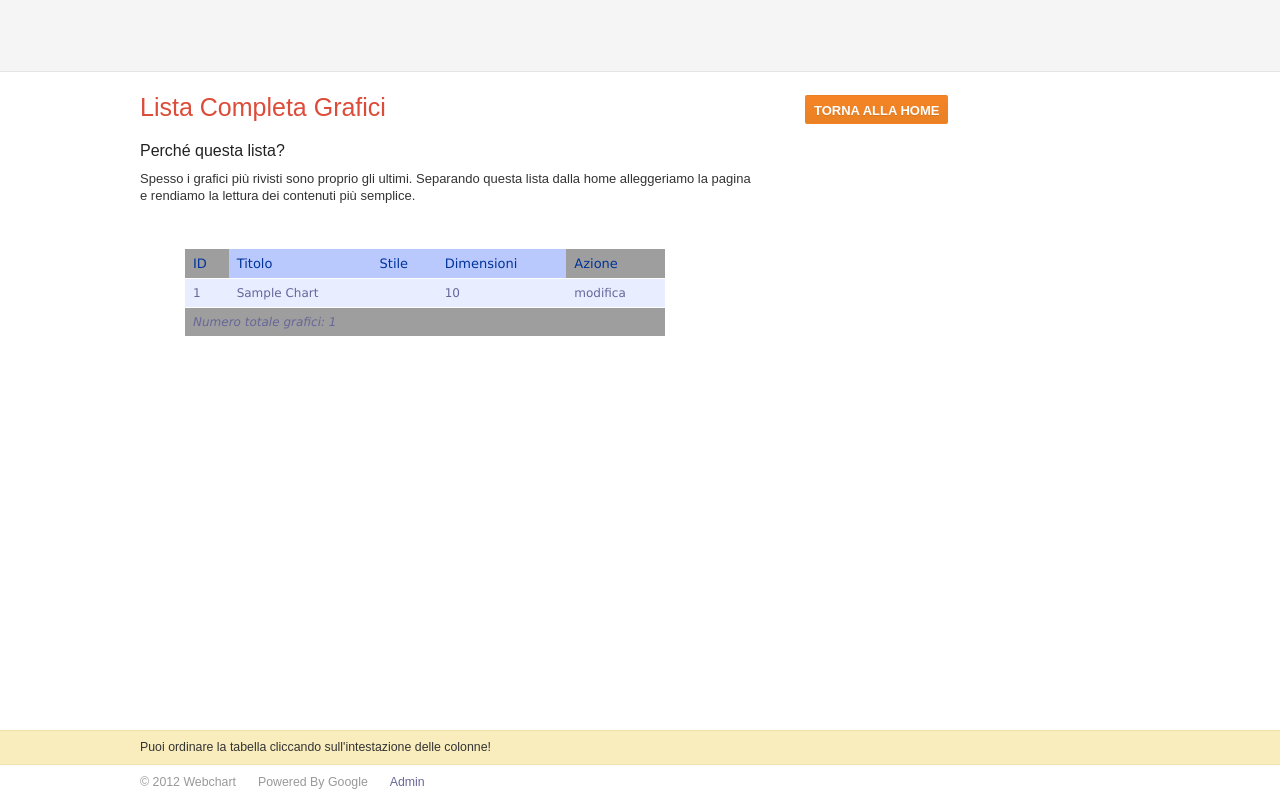
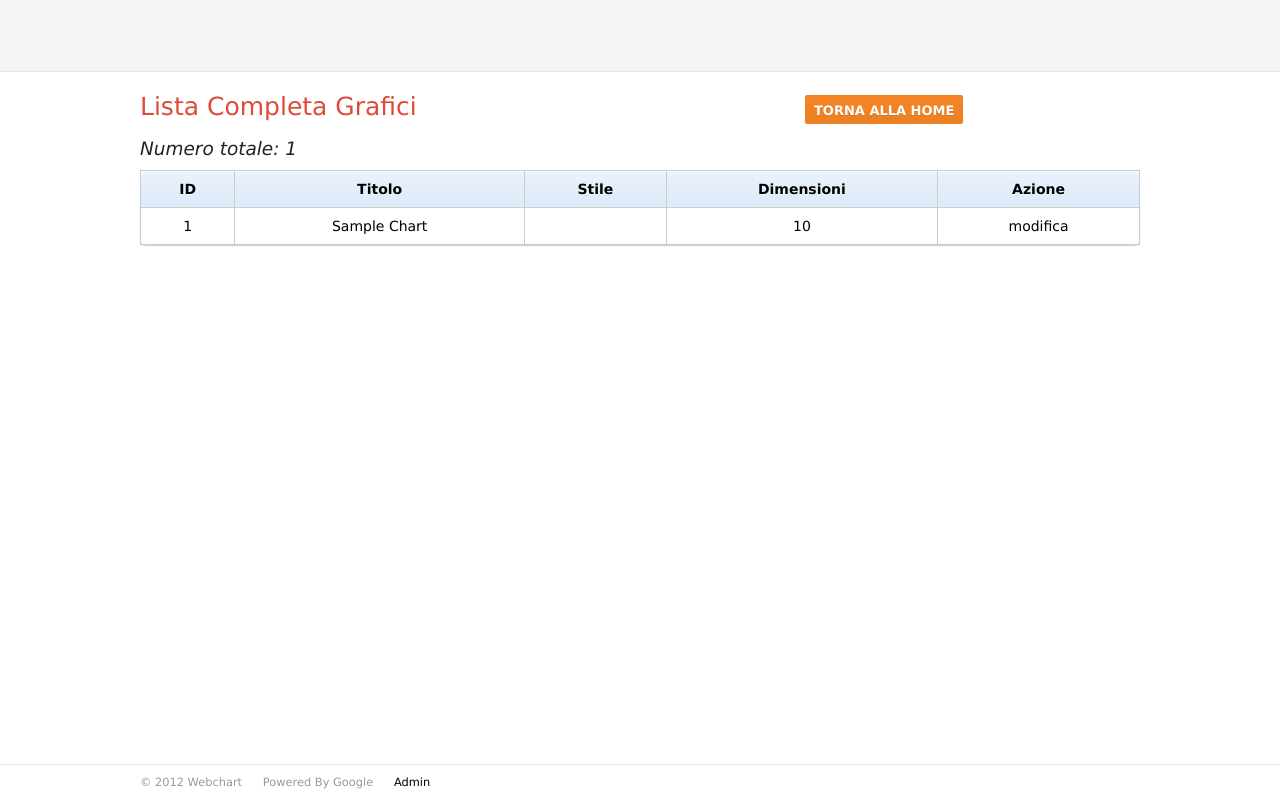
Before and after one commit to flavoi/pickachart, a Django app: template core/templates/allcharts.html in a window 1280 px wide. Run offline with Django 3.2, Linux system fonts and the light colour scheme; the template is opened without the code that fills it: most values are stand-ins (such as "Sample title", 1, 10 or a date in 2020); grey boxes are pictures that could not be loaded.

Commit message:
Fix pagina riepilogo.

```diff
--- a/core/templates/allcharts.html
+++ b/core/templates/allcharts.html
@@ -4,9 +4,10 @@
 {% endblock %}
 {% block content %}
 
-  <div class="google-header-bar">
-  </div>
+  <div class="google-header-bar"></div>
+
   <div class="main content clearfix">
+
   <div class="sign-in">
   <div class="signin-box">
     <form method="link" action="{% url 'home' %}">
@@ -14,13 +15,14 @@
     </form>
   </div>
   </div>
-  <div class="product-info jotspot">
+
   <div class="product-headers">
     <h1>Lista Completa Grafici</h1>
   </div>
-  <h3>Perch&eacute; questa lista?</h3>
-  <p>Spesso i grafici pi&ugrave; rivisti sono proprio gli ultimi. Separando questa lista dalla home alleggeriamo la pagina e rendiamo la lettura dei contenuti pi&ugrave; semplice. </p>
-<table class="sortable" id="rounded-corner" summary="Lista completa in dettaglio dei grafici prodotti">
+
+  <h3><em>Numero totale: {{ count }}</em></h3>
+
+  <table class="bordered">
     <thead>
     	<tr>
   		  <th scope="col" class="rounded-company">ID</th>
@@ -30,23 +32,15 @@
         <th scope="col" class="rounded-q4">Azione</th>
       </tr>
     </thead>
-        <tfoot>
-    	<tr>
-        	<td colspan="4" class="rounded-foot-left"><em>Numero totale grafici: {{ count }}</em></td>
-        	<td class="rounded-foot-right">&nbsp;</td>
-        </tr>
-    </tfoot>
     <tbody>
   		{% for chart in charts %}
     		<tr>
     			<td>{{ chart.id }}</td>
           <td><a href="{% url 'visualize' chart.id chart.style %}">{{ chart.title|title }}</a></td>
-            <td>{% ifequal chart.style 'lc' %}linee
-			    {% else %}{% ifequal chart.style 'bvg'%}barre
-					      {% else %}{% ifequal chart.style 'mst'%}misto
-									{% endifequal %}
-						  {% endifequal %}
-				{% endifequal %}
+          <td>
+            {% ifequal chart.style 'lc' %}linee{% endifequal %}
+    			  {% ifequal chart.style 'bvg'%}barre{% endifequal %}
+    		    {% ifequal chart.style 'mst'%}misto{% endifequal %}
   	     	</td>
           <td>{{ chart.width }}</td>
           <td><a href="{% url 'update' chart.id %}">modifica</a></td>
@@ -55,9 +49,4 @@
     </tbody>
   </table>
   </div>
- </div>
 {% endblock %}
-
-{% block message %}
-	Puoi ordinare la tabella cliccando sull'intestazione delle colonne!
-{% endblock %}
--- a/core/templates/base.html
+++ b/core/templates/base.html
@@ -5,8 +5,11 @@
 	<meta charset="utf-8">
 	<title>{% block title %}{% endblock %}</title>
 	{% block extrastyle %}
+
 	<link rel="stylesheet" href="{{ STATIC_URL }}css/main.css" type="text/css" media="screen" />
-	<script type="text/javascript" src="{{ STATIC_URL }}js/accordian.pack.js"></script>
+    <link href='http://fonts.googleapis.com/css?family=Ubuntu' rel='stylesheet' type='text/css'>
+
+    <script type="text/javascript" src="{{ STATIC_URL }}js/accordian.pack.js"></script>
 	<link rel="shortcut icon" href="{{ STATIC_URL }}img/favicon/wc.ico">
 	{% endblock %}
 	{% block extrahead %}{% endblock %}
--- a/core/templates/plain.html
+++ b/core/templates/plain.html
@@ -6,25 +6,14 @@
 <link rel="stylesheet" href="{{ STATIC_URL }}css/plain.css" type="text/css" media="screen" />
 <link rel="stylesheet" href="{{ STATIC_URL }}css/tables.css" type="text/css" media="screen" />
 <link rel="shortcut icon" href="{{ STATIC_URL }}img/favicon/favicon/wc.ico">
-<script src="{{ STATIC_URL }}js/sorttable.js"></script>
 {% block extrahead %}
 {% endblock %}
 </head>
 
 <body>
 	<div class="wrapper">
-	{% block content %}
-	{% endblock %}
-
-	<div class="announce-bar">
-		<div class="content">
-			<p class="message">
-				{% block message %}
-				{% endblock %}
-			</p>
+		{% block content %}{% endblock %}
 	</div>
-	</div>
-
 	<div class="google-footer-bar">
 		<div class="footer content clearfix">
 			<ul>
@@ -35,6 +24,5 @@
 			</ul>
 		</div>
 	</div>
-</div>
 </body>
 </html>
--- a/media/static/css/main.css
+++ b/media/static/css/main.css
@@ -9,6 +9,7 @@ body {
 	margin:10px;
 	color:#555;
 }
+
 html {
 	height: 100%;
 	margin-bottom: 1px;
--- a/media/static/css/plain.css
+++ b/media/static/css/plain.css
@@ -7,11 +7,12 @@
   article, aside, details, figcaption, figure, footer,header, hgroup, menu, nav, section
   {  display: block;}
 
-  html {  font: 81.25% arial, helvetica, sans-serif;  background: #fff;  color: #333;  line-height: 1;  direction: ltr;}
+  html { font: 75% "Lucida Grande","Lucida Sans Unicode",geneva,verdana,sans-serif; }
 
-  a {  color: #669;  text-decoration: none;}a:active {  color: #669;}
 
-  a:hover {  text-decoration: underline;}
+  a { color: black;  text-decoration: none;}
+  a:active { color: black; }
+  a:hover { text-decoration: underline;}
 
   h1, h2, h3, h4, h5, h6 {  color: #222;  font-size: 1.54em;  font-weight: normal;  line-height: 24px;  margin: 0 0 .46em;}
   p {  line-height: 17px;  margin: 0 0 1em;}ol, ul {  list-style: none;  line-height: 17px;  margin: 0 0 1em;}
--- a/media/static/css/tables.css
+++ b/media/static/css/tables.css
@@ -1,44 +1,154 @@
-#rounded-corner
-{
-	font-family: "Lucida Sans Unicode", "Lucida Grande", Sans-Serif;
-	font-size: 12px;
-	margin: 45px;
-	width: 480px;
-	text-align: left;
-	border-collapse: collapse;
+
+table {
+    *border-collapse: collapse; /* IE7 and lower */
+    border-spacing: 0;
+    width: 100%;
+    font-size: 14px;
+    margin-bottom: 30px;
 }
-#rounded-corner thead th.rounded-company
-{
-	background: #b9c9fe url('http://dl.dropbox.com/u/6765733/WebChart/tables/left.png') left -1px no-repeat;
+
+.bordered {
+    border: solid #ccc 1px;
+    -moz-border-radius: 6px;
+    -webkit-border-radius: 6px;
+    border-radius: 6px;
+    -webkit-box-shadow: 0 1px 1px #ccc;
+    -moz-box-shadow: 0 1px 1px #ccc;
+    box-shadow: 0 1px 1px #ccc;
 }
-#rounded-corner thead th.rounded-q4
-{
-	background: #b9c9fe url('http://dl.dropbox.com/u/6765733/WebChart/tables/right.png') right -1px no-repeat;
+
+.bordered tr:hover {
+    background: #fbf8e9;
+    -o-transition: all 0.1s ease-in-out;
+    -webkit-transition: all 0.1s ease-in-out;
+    -moz-transition: all 0.1s ease-in-out;
+    -ms-transition: all 0.1s ease-in-out;
+    transition: all 0.1s ease-in-out;
 }
-#rounded-corner th
-{
-	padding: 8px;
-	font-weight: normal;
-	font-size: 13px;
-	color: #039;
-	background: #b9c9fe;
+
+.bordered td, .bordered th {
+    border-left: 1px solid #ccc;
+    border-top: 1px solid #ccc;
+    padding: 10px;
+    text-align: center;
 }
-#rounded-corner td
-{
-	padding: 8px;
-	background: #e8edff;
-	border-top: 1px solid #fff;
-	color: #669;
+
+.bordered th {
+    background-color: #dce9f9;
+    background-image: -webkit-gradient(linear, left top, left bottom, from(#ebf3fc), to(#dce9f9));
+    background-image: -webkit-linear-gradient(top, #ebf3fc, #dce9f9);
+    background-image:    -moz-linear-gradient(top, #ebf3fc, #dce9f9);
+    background-image:     -ms-linear-gradient(top, #ebf3fc, #dce9f9);
+    background-image:      -o-linear-gradient(top, #ebf3fc, #dce9f9);
+    background-image:         linear-gradient(top, #ebf3fc, #dce9f9);
+    -webkit-box-shadow: 0 1px 0 rgba(255,255,255,.8) inset;
+    -moz-box-shadow:0 1px 0 rgba(255,255,255,.8) inset;
+    box-shadow: 0 1px 0 rgba(255,255,255,.8) inset;
+    border-top: none;
+    text-shadow: 0 1px 0 rgba(255,255,255,.5);
 }
-#rounded-corner tfoot td.rounded-foot-left
-{
-	background: #e8edff url('table-images/botleft.png') left bottom no-repeat;
+
+.bordered td:first-child, .bordered th:first-child {
+    border-left: none;
 }
-#rounded-corner tfoot td.rounded-foot-right
-{
-	background: #e8edff url('table-images/botright.png') right bottom no-repeat;
+
+.bordered th:first-child {
+    -moz-border-radius: 6px 0 0 0;
+    -webkit-border-radius: 6px 0 0 0;
+    border-radius: 6px 0 0 0;
 }
-#rounded-corner tbody tr:hover td
-{
-	background: #d0dafd;
+
+.bordered th:last-child {
+    -moz-border-radius: 0 6px 0 0;
+    -webkit-border-radius: 0 6px 0 0;
+    border-radius: 0 6px 0 0;
 }
+
+.bordered th:only-child{
+    -moz-border-radius: 6px 6px 0 0;
+    -webkit-border-radius: 6px 6px 0 0;
+    border-radius: 6px 6px 0 0;
+}
+
+.bordered tr:last-child td:first-child {
+    -moz-border-radius: 0 0 0 6px;
+    -webkit-border-radius: 0 0 0 6px;
+    border-radius: 0 0 0 6px;
+}
+
+.bordered tr:last-child td:last-child {
+    -moz-border-radius: 0 0 6px 0;
+    -webkit-border-radius: 0 0 6px 0;
+    border-radius: 0 0 6px 0;
+}
+
+
+
+/*----------------------*/
+
+.zebra td, .zebra th {
+    padding: 10px;
+    border-bottom: 1px solid #f2f2f2;
+}
+
+.zebra tbody tr:nth-child(even) {
+    background: #f5f5f5;
+    -webkit-box-shadow: 0 1px 0 rgba(255,255,255,.8) inset;
+    -moz-box-shadow:0 1px 0 rgba(255,255,255,.8) inset;
+    box-shadow: 0 1px 0 rgba(255,255,255,.8) inset;
+}
+
+.zebra th {
+    text-align: left;
+    text-shadow: 0 1px 0 rgba(255,255,255,.5);
+    border-bottom: 1px solid #ccc;
+    background-color: #eee;
+    background-image: -webkit-gradient(linear, left top, left bottom, from(#f5f5f5), to(#eee));
+    background-image: -webkit-linear-gradient(top, #f5f5f5, #eee);
+    background-image:    -moz-linear-gradient(top, #f5f5f5, #eee);
+    background-image:     -ms-linear-gradient(top, #f5f5f5, #eee);
+    background-image:      -o-linear-gradient(top, #f5f5f5, #eee);
+    background-image:         linear-gradient(top, #f5f5f5, #eee);
+}
+
+.zebra th:first-child {
+    -moz-border-radius: 6px 0 0 0;
+    -webkit-border-radius: 6px 0 0 0;
+    border-radius: 6px 0 0 0;
+}
+
+.zebra th:last-child {
+    -moz-border-radius: 0 6px 0 0;
+    -webkit-border-radius: 0 6px 0 0;
+    border-radius: 0 6px 0 0;
+}
+
+.zebra th:only-child{
+    -moz-border-radius: 6px 6px 0 0;
+    -webkit-border-radius: 6px 6px 0 0;
+    border-radius: 6px 6px 0 0;
+}
+
+.zebra tfoot td {
+    border-bottom: 0;
+    border-top: 1px solid #fff;
+    background-color: #f1f1f1;
+}
+
+.zebra tfoot td:first-child {
+    -moz-border-radius: 0 0 0 6px;
+    -webkit-border-radius: 0 0 0 6px;
+    border-radius: 0 0 0 6px;
+}
+
+.zebra tfoot td:last-child {
+    -moz-border-radius: 0 0 6px 0;
+    -webkit-border-radius: 0 0 6px 0;
+    border-radius: 0 0 6px 0;
+}
+
+.zebra tfoot td:only-child{
+    -moz-border-radius: 0 0 6px 6px;
+    -webkit-border-radius: 0 0 6px 6px
+    border-radius: 0 0 6px 6px
+}
```
Also changed, not shown: 4 other files. Lines whose indentation alone changed are shown as unchanged.
